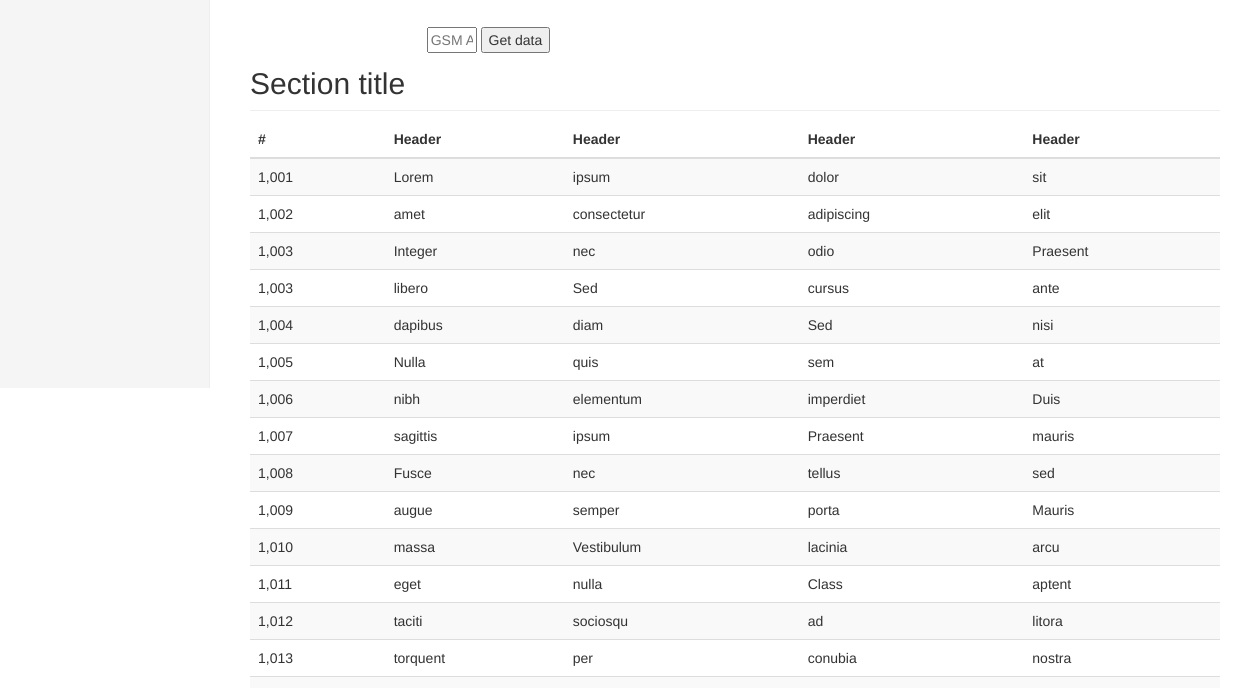
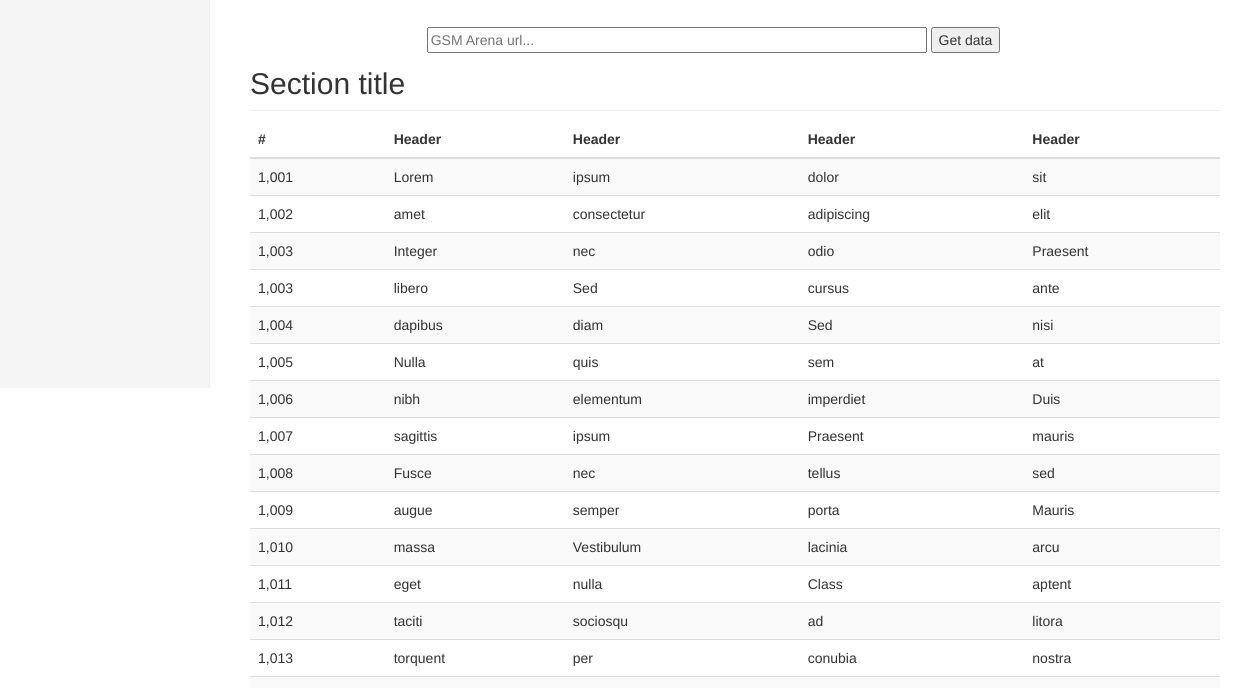
Before and after one commit to JamesTimms/MobileFetcher, an Electron app: page app/index.html in a window 1260 px wide. Shown: the part 412-1100 px from the top of the page. Drawn offline with nearby package versions, Linux system fonts and the light colour scheme.

Commit message:
Changing width of the url text field that was mistakenly left at 50 to 500px

```diff
--- a/app/index.html
+++ b/app/index.html
@@ -80,7 +80,7 @@
             </div>
 
             <div class="col-xs-12 col-sm-12 col-sm-offset-2">
-                <input type="text" name="url" placeholder="GSM Arena url..." style="width: 50px">
+                <input type="text" name="url" placeholder="GSM Arena url..." style="width: 500px">
                 <button type="submit">Get data</button>
             </div>
             <br>
```
